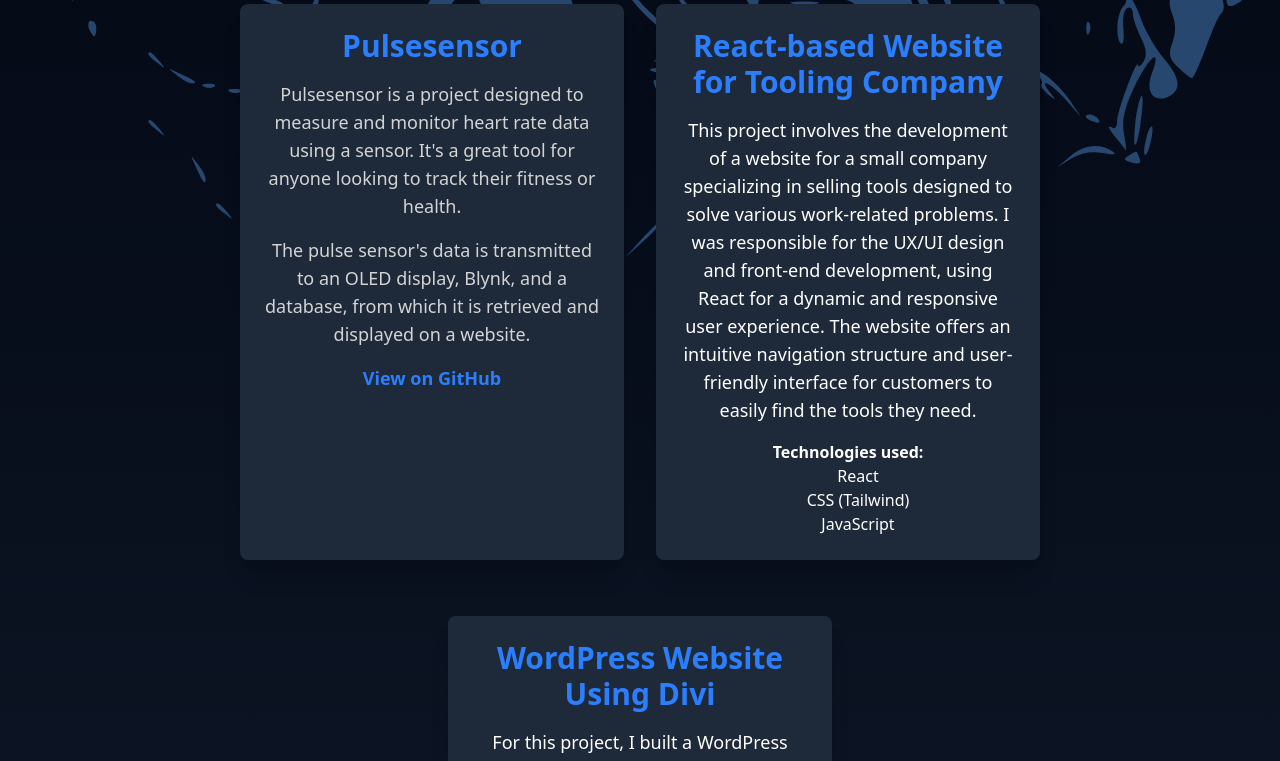
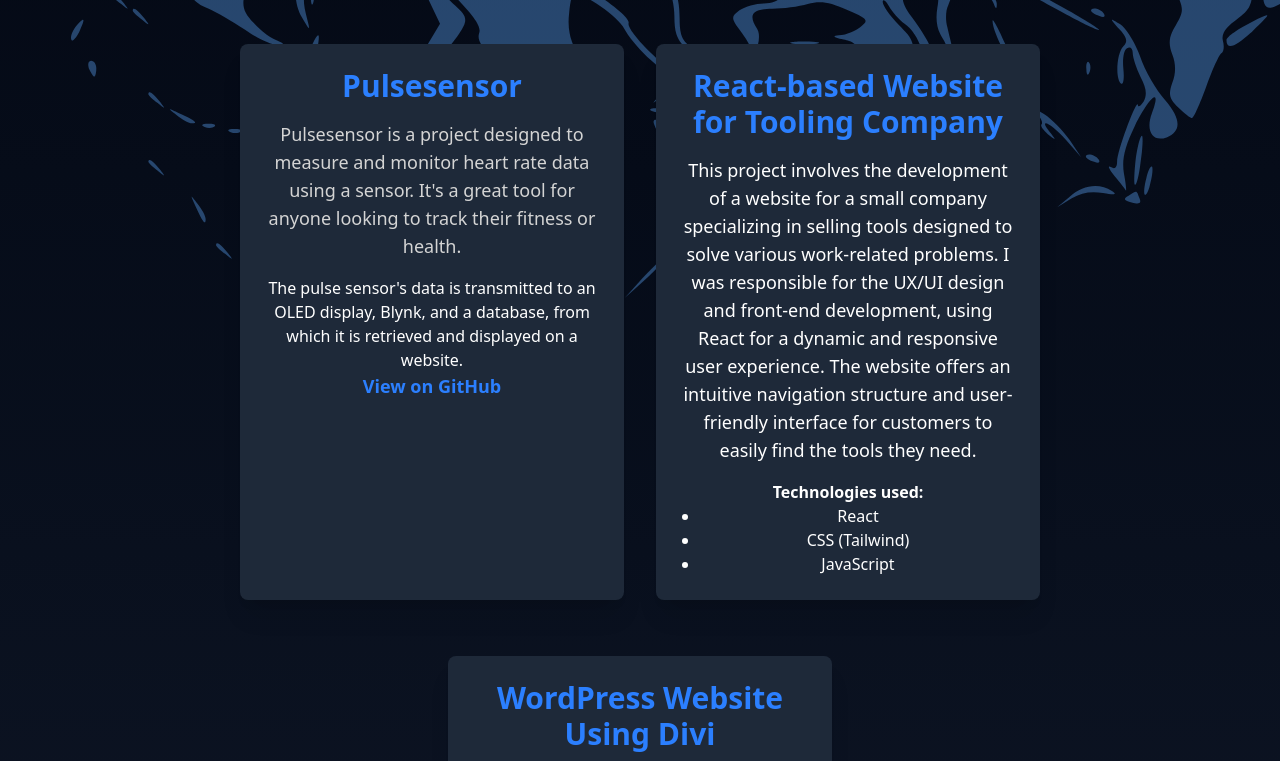
Before and after one commit to Lorzweq/Lorzweq.github.io, a React (Vite) app: page / in a window 1280 px wide. Shown: the part 2000-2761 px from the top of the page. Built offline with nearby package versions, Linux system fonts and the light colour scheme.

Commit message:
More adjustments

```diff
--- a/src/components/Projects.jsx
+++ b/src/components/Projects.jsx
@@ -4,7 +4,7 @@ export function Projects() {
   return (
     <section
       id="projects"
-      className="relative py-10 min-h-screen bg-gradient-to-b from-gray-950 to-gray-900 text-white flex justify-center items-center overflow-hidden"
+      className="relative py-20 min-h-screen bg-gradient-to-b from-gray-950 to-gray-900 text-white flex justify-center items-center overflow-hidden"
     >
       {/* Iceberg */}
       <div className="absolute left-1/2 lg:left-1/5 transform -translate-x-1/3 mb-610 z-0">
@@ -29,7 +29,7 @@ export function Projects() {
               rate data using a sensor. It's a great tool for anyone looking to
               track their fitness or health.
             </p>
-            <p className="text-lg text-neutral-300 my-4">
+            <p>
               The pulse sensor's data is transmitted to an OLED display, Blynk,
               and a database, from which it is retrieved and displayed on a
               website.
@@ -61,7 +61,7 @@ export function Projects() {
             </p>
             <div className="mt-4">
               <h3 className="font-semibold">Technologies used:</h3>
-              <ul className=" ml-5">
+              <ul className="list-disc ml-5">
                 <li>React</li>
                 <li>CSS (Tailwind)</li>
                 <li>JavaScript</li>
@@ -84,7 +84,7 @@ export function Projects() {
             </p>
             <div className="mt-4">
               <h3 className="font-semibold">Technologies used:</h3>
-              <ul className=" ml-5">
+              <ul className="list-disc ml-5">
                 <li>WordPress</li>
                 <li>Divi Builder</li>
                 <li>CSS (Custom Styling)</li>
```
